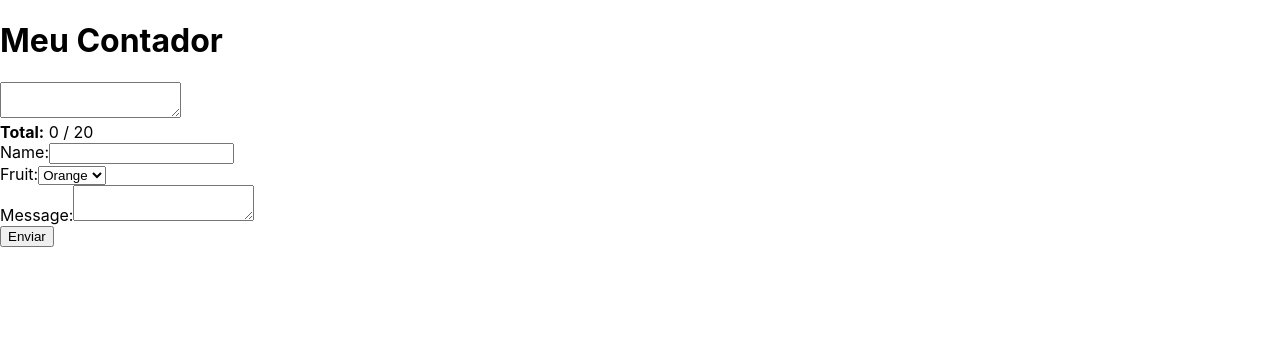
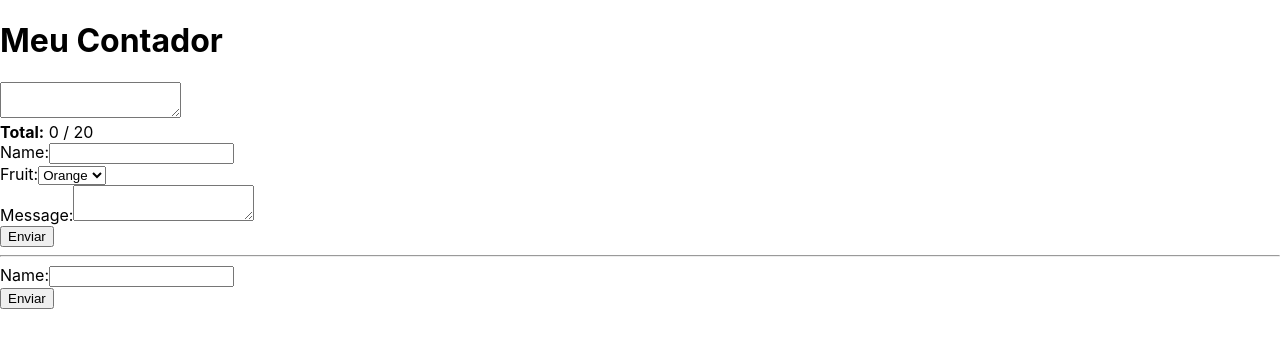
Before and after one commit to treinaweb/treinaweb-react-introducao, a React (Create React App) app: page / in a window 1280 px wide. Shown: the top 348 px of the page. Built offline with nearby package versions, Linux system fonts and the light colour scheme.

Commit message:
aula-06-05

```diff
--- a/src/App.js
+++ b/src/App.js
@@ -2,6 +2,7 @@
 
 import TextCounter from './TextCounter';
 import MyForm from './MyForm';
+import MyForm2 from './MyForm2';
 
 class App extends Component {
   render() {
@@ -9,6 +10,8 @@
       <div>
         <TextCounter limit={20} />
         <MyForm  />
+        <hr />
+        <MyForm2  />
       </div>
     );
   }
--- /dev/null
+++ b/src/MyForm2.js
@@ -0,0 +1,35 @@
+
+import React, { Component } from 'react';
+
+class MyForm2 extends Component{
+    constructor(props){
+        super(props);
+
+        this.inputName = React.createRef();
+
+        this.handleSubmit = this.handleSubmit.bind(this);
+    }
+
+    handleSubmit(event){
+        console.log(this.inputName.current.value);
+        event.preventDefault();
+    }
+
+
+    render(){
+        const { state } = this;
+        return (
+            <form onSubmit={this.handleSubmit} >
+                <div>
+                    <label>
+                        Name:
+                        <input type="text" name="name" ref={this.inputName} />
+                    </label>
+                </div>
+                <input type="submit" value="Enviar" />
+            </form>
+        )
+    }
+}
+
+export default MyForm2;
```
